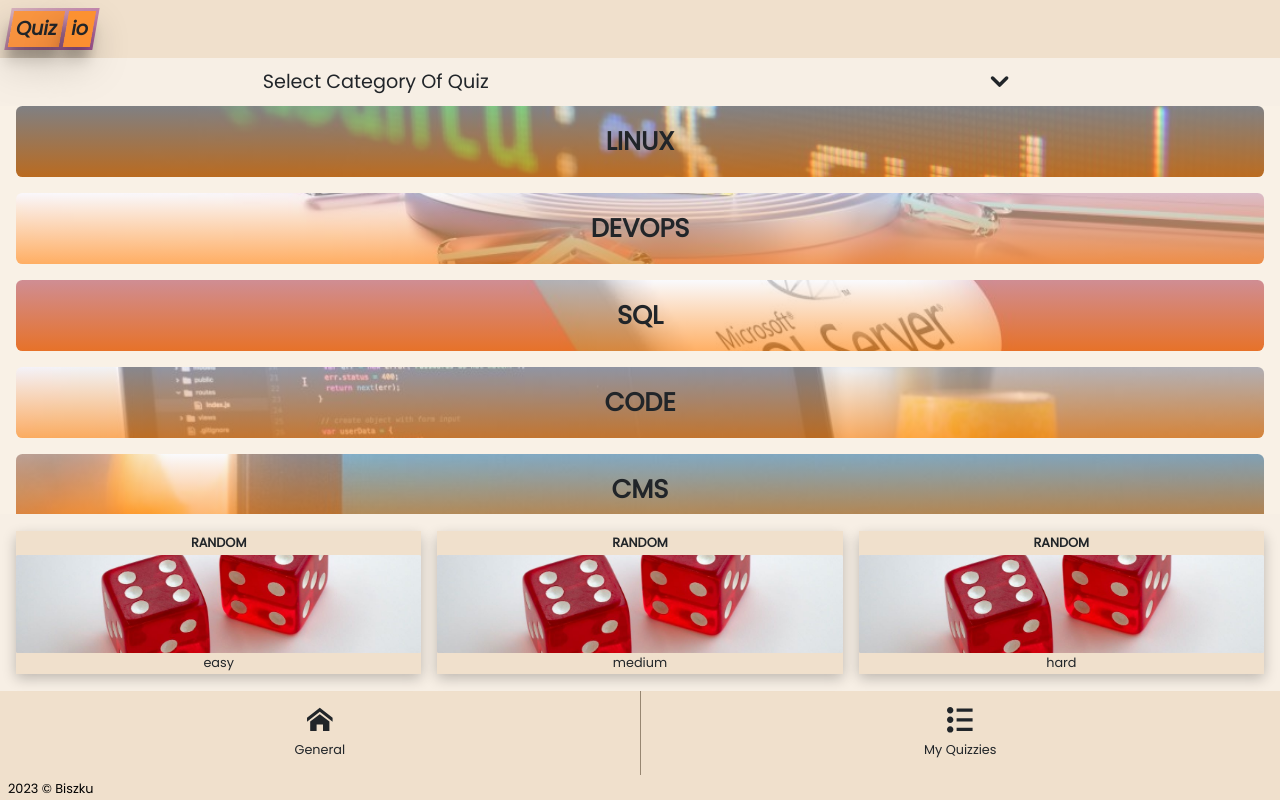
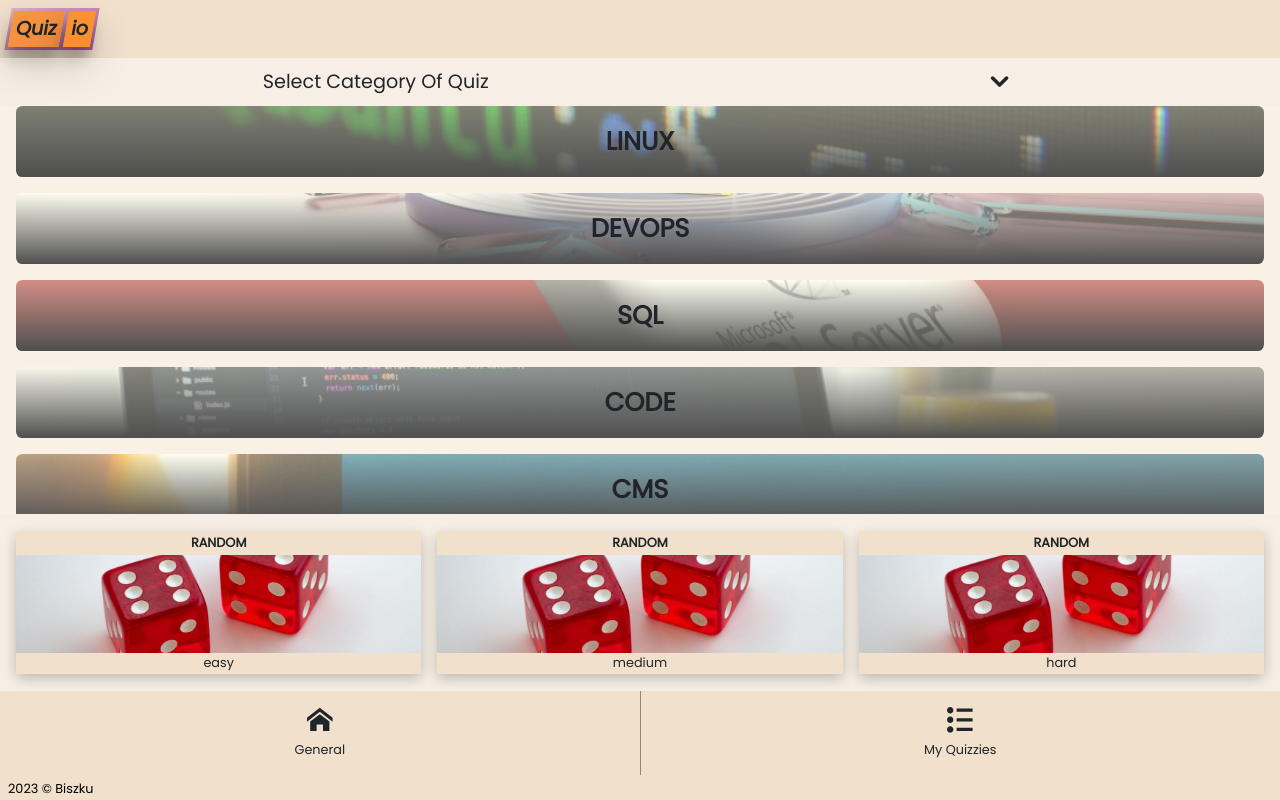
Before and after one commit to Biszku/QuizIo, a Next.js app: page / in a window 1280 px wide. Built offline with nearby package versions, Linux system fonts and the light colour scheme.

Commit message:
changed bg color

```diff
--- a/components/Quizzies/quzzies-selecting-category.tsx
+++ b/components/Quizzies/quzzies-selecting-category.tsx
@@ -19,7 +19,7 @@ const QuizziesSelectingCategory = ({
         visibility ? "isVisible" : ""
       }`}
       style={{
-        backgroundImage: `linear-gradient(to bottom, rgba(245, 246, 252, 0.52), rgba(255, 146, 43, 0.73)),url(/mini-${category}.jpg)`,
+        backgroundImage: `linear-gradient(to bottom, rgb(253 255 228/ 50%), rgb(79 79 79)),url(/mini-${category}.jpg)`,
         animationDelay: `${0.05 * delay}s`,
       }}
       onClick={() => {
```
